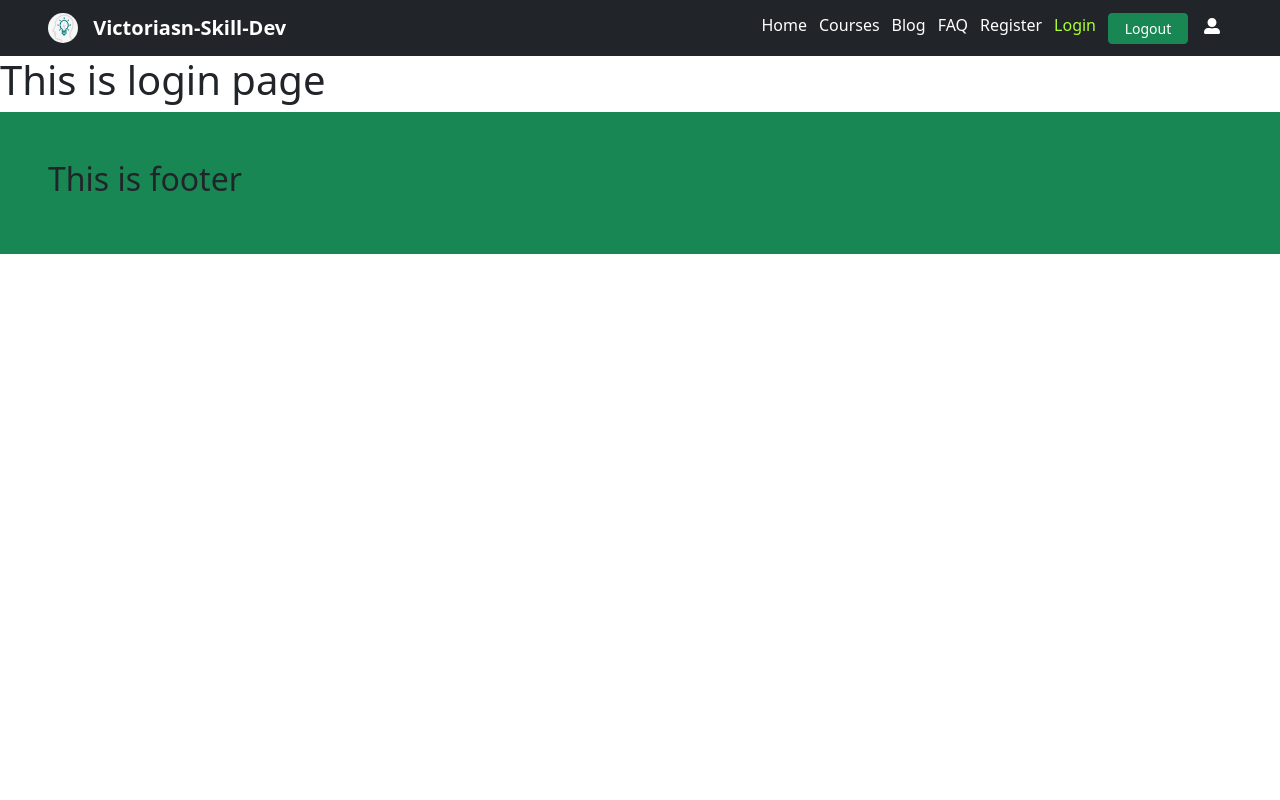
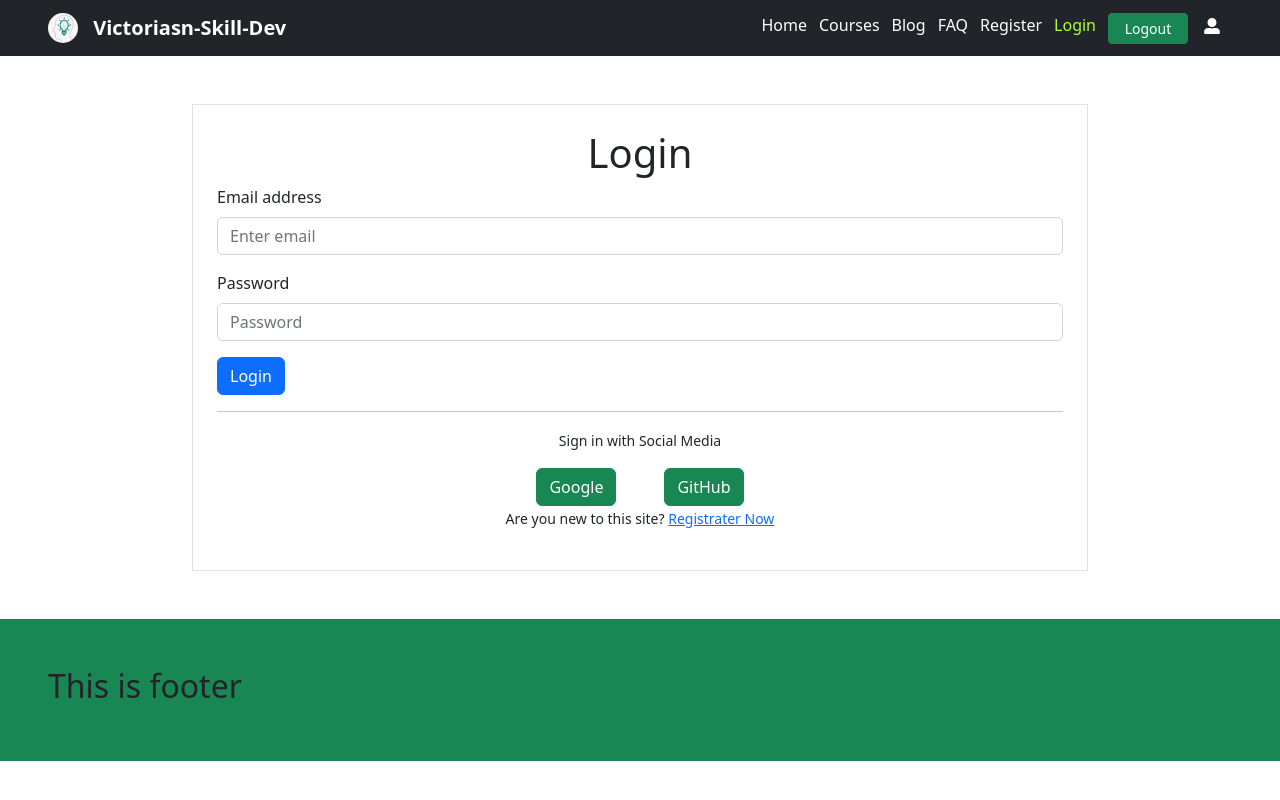
Before and after one commit to Md-Ikbal-Hasan/assignment10-victorians-skill-dev, a React (Create React App) app: page /login in a window 1280 px wide. Built offline with nearby package versions, Linux system fonts and the light colour scheme; no server answers.

Commit message:
login done

```diff
--- a/src/Pages/Login/Login.js
+++ b/src/Pages/Login/Login.js
@@ -1,9 +1,110 @@
-import React from 'react';
+import React, { useContext, useState } from 'react';
+import Button from 'react-bootstrap/Button';
+import Form from 'react-bootstrap/Form';
+import { Link } from 'react-router-dom';
+
+import { toast } from 'react-toastify';
+
+import { AuthContext } from '../../contexts/AuthProvider/AuthProvider';
+
 
 const Login = () => {
+
+    const [error, setError] = useState('');
+    const { createUserWithGoogle, createUserWithGithub, signIn } = useContext(AuthContext);
+
+
+    const handleFormSubmit = (e) => {
+        e.preventDefault();
+        const form = e.target;
+
+        const email = form.email.value;
+        const password = form.password.value;
+        console.log("login input: ", email, password);
+
+        signIn(email, password)
+            .then((result) => {
+                const user = result.user;
+                console.log("logged in user: ", user);
+                toast("Successfully Logged In");
+                form.reset();
+            })
+            .catch(error => {
+                setError(error.message);
+            })
+    }
+
+
+    const handleGoogleSingIn = () => {
+        createUserWithGoogle()
+            .then((result) => {
+                const user = result.user;
+                console.log("google user: ", user);
+                toast('Registration Successfull !');
+                setError('');
+            })
+            .catch((error) => {
+                console.error(error);
+                setError(error.message)
+            })
+
+    }
+
+
+
+
+    const handleGithubSignIn = () => {
+        createUserWithGithub()
+            .then((result) => {
+                const user = result.user;
+                console.log("github user: ", user);
+                toast('Registration Successfull !');
+                setError('');
+            })
+            .catch((error) => {
+                console.error(error);
+                setError(error.message)
+            })
+
+    }
+
+
+
     return (
-        <div>
-            <h1>This is login page</h1>
+        <div className='container user-input-form ms-auto border p-4 my-5 '>
+            <Form onSubmit={handleFormSubmit} className=''>
+                <h1 className='text-center'>Login</h1>
+
+                <Form.Group className="mb-3" controlId="formBasicEmail">
+                    <Form.Label>Email address</Form.Label>
+                    <Form.Control name='email' type="email" placeholder="Enter email" required />
+                </Form.Group>
+
+                <Form.Group className="mb-3" controlId="formBasicPassword">
+                    <Form.Label>Password</Form.Label>
+                    <Form.Control name='password' type="password" placeholder="Password" required />
+                </Form.Group>
+
+                <Button variant="primary" type="submit">
+                    Login
+                </Button>
+
+                <Form.Text className="text-danger">
+                    {error}
+                </Form.Text>
+
+            </Form>
+
+            <div className='text-center'>
+                <hr />
+                <p> <small>Sign in with Social Media</small> </p>
+                <button onClick={handleGoogleSingIn} className='btn btn-success me-5'>Google</button>
+                <button onClick={handleGithubSignIn} className='btn btn-success'>GitHub</button>
+            </div>
+            <p className='text-center'> <small>Are you new to this site? <Link to='/register'>Registrater Now</Link></small> </p>
+
+
+
         </div>
     );
 };
--- a/src/Pages/Register/Register.js
+++ b/src/Pages/Register/Register.js
@@ -10,7 +10,7 @@ import { toast } from 'react-toastify';
 const Register = () => {
     const [error, setError] = useState('');
 
-    const { user, createUserWithGoogle, createUser, updateUserProfile, createUserWithGithub } = useContext(AuthContext);
+    const { createUserWithGoogle, createUser, updateUserProfile, createUserWithGithub } = useContext(AuthContext);
 
 
     const handleFormSubmit = (e) => {
```
